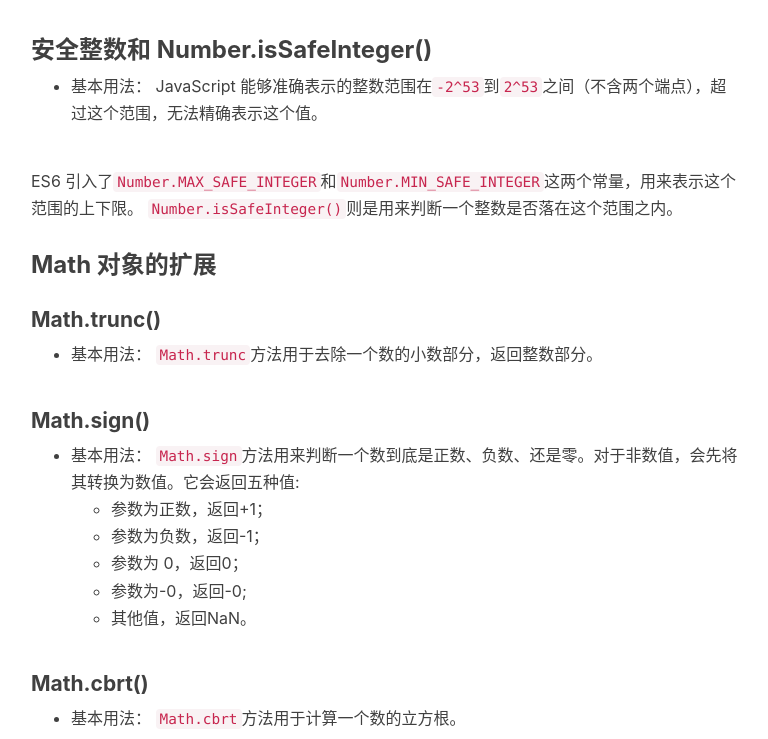
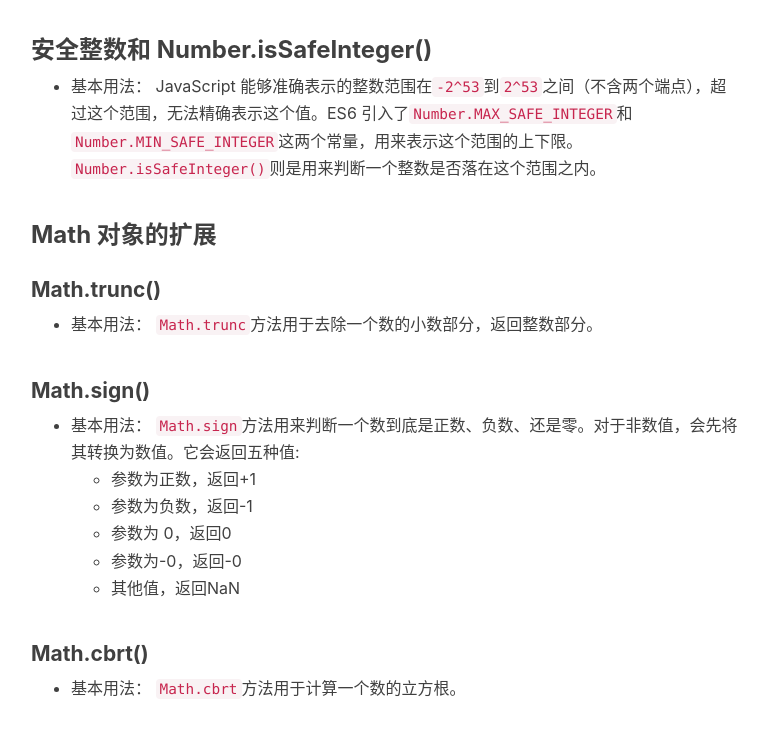
Before and after one commit to leezhuang96/leezhuang96.github.io, a plain HTML site: page 2019/12/18/es6-3part/index.html in a window 1280 px wide. Shown: the part 2580-3319 px from the top of the page, without its empty margins (234-1002 px from the left). Drawn offline with nearby package versions, Linux system fonts and the light colour scheme.

Commit message:
Refine es6 part 3 file.

```diff
--- a/2019/12/18/es6-3part/index.html
+++ b/2019/12/18/es6-3part/index.html
@@ -309,10 +309,9 @@ ES6 在<code>Number</code>对象上面，新增一个极小的常量<code>Number
 <h3 id="-numberissafeinteger">安全整数和 Number.isSafeInteger()</h3>
 <ul>
 <li>基本用法：
-JavaScript 能够准确表示的整数范围在<code>-2^53</code>到<code>2^53</code>之间（不含两个端点），超过这个范围，无法精确表示这个值。</li>
+JavaScript 能够准确表示的整数范围在<code>-2^53</code>到<code>2^53</code>之间（不含两个端点），超过这个范围，无法精确表示这个值。ES6 引入了<code>Number.MAX_SAFE_INTEGER</code>和<code>Number.MIN_SAFE_INTEGER</code>这两个常量，用来表示这个范围的上下限。
+<code>Number.isSafeInteger()</code>则是用来判断一个整数是否落在这个范围之内。</li>
 </ul>
-<p>ES6 引入了<code>Number.MAX_SAFE_INTEGER</code>和<code>Number.MIN_SAFE_INTEGER</code>这两个常量，用来表示这个范围的上下限。
-<code>Number.isSafeInteger()</code>则是用来判断一个整数是否落在这个范围之内。</p>
 <h3 id="math-">Math 对象的扩展</h3>
 <h4 id="mathtrunc">Math.trunc()</h4>
 <ul>
@@ -324,11 +323,11 @@ JavaScript 能够准确表示的整数范围在<code>-2^53</code>到<code>2^53</
 <li>基本用法：
 <code>Math.sign</code>方法用来判断一个数到底是正数、负数、还是零。对于非数值，会先将其转换为数值。它会返回五种值:
 <ul>
-<li>参数为正数，返回+1；</li>
-<li>参数为负数，返回-1；</li>
-<li>参数为 0，返回0；</li>
-<li>参数为-0，返回-0;</li>
-<li>其他值，返回NaN。</li>
+<li>参数为正数，返回+1</li>
+<li>参数为负数，返回-1</li>
+<li>参数为 0，返回0</li>
+<li>参数为-0，返回-0</li>
+<li>其他值，返回NaN</li>
 </ul>
 </li>
 </ul>
```
Also changed, not shown: algolia.json.
